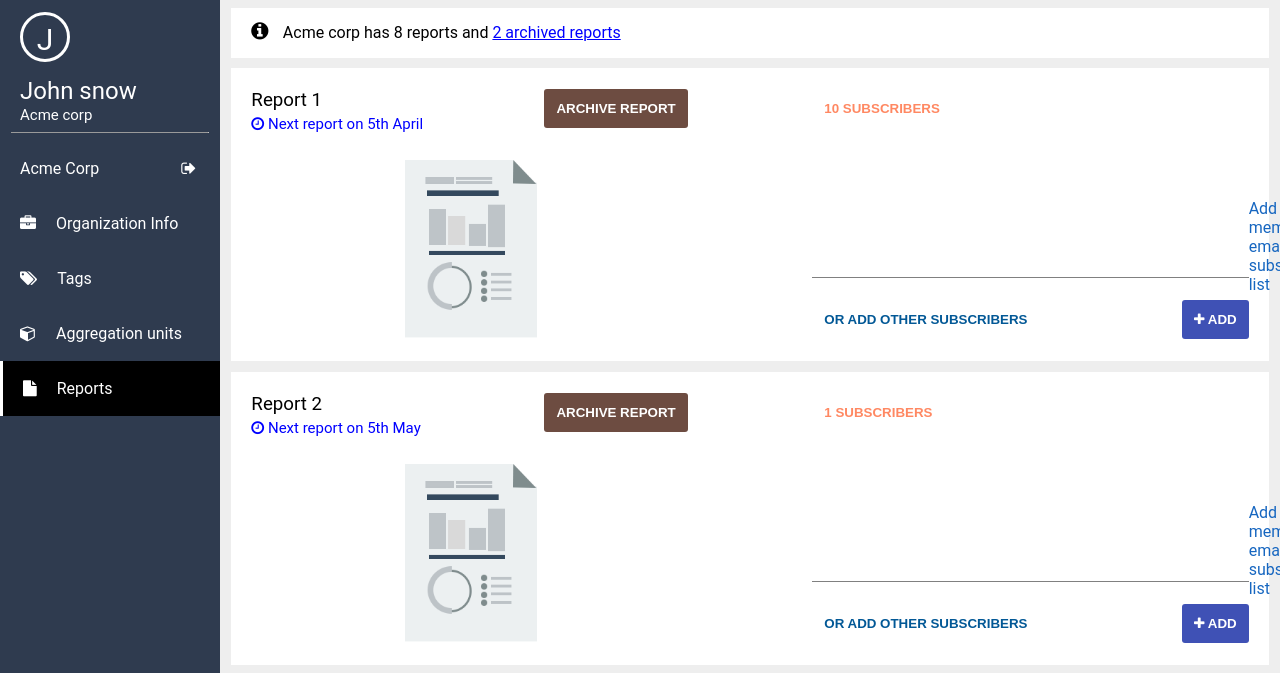
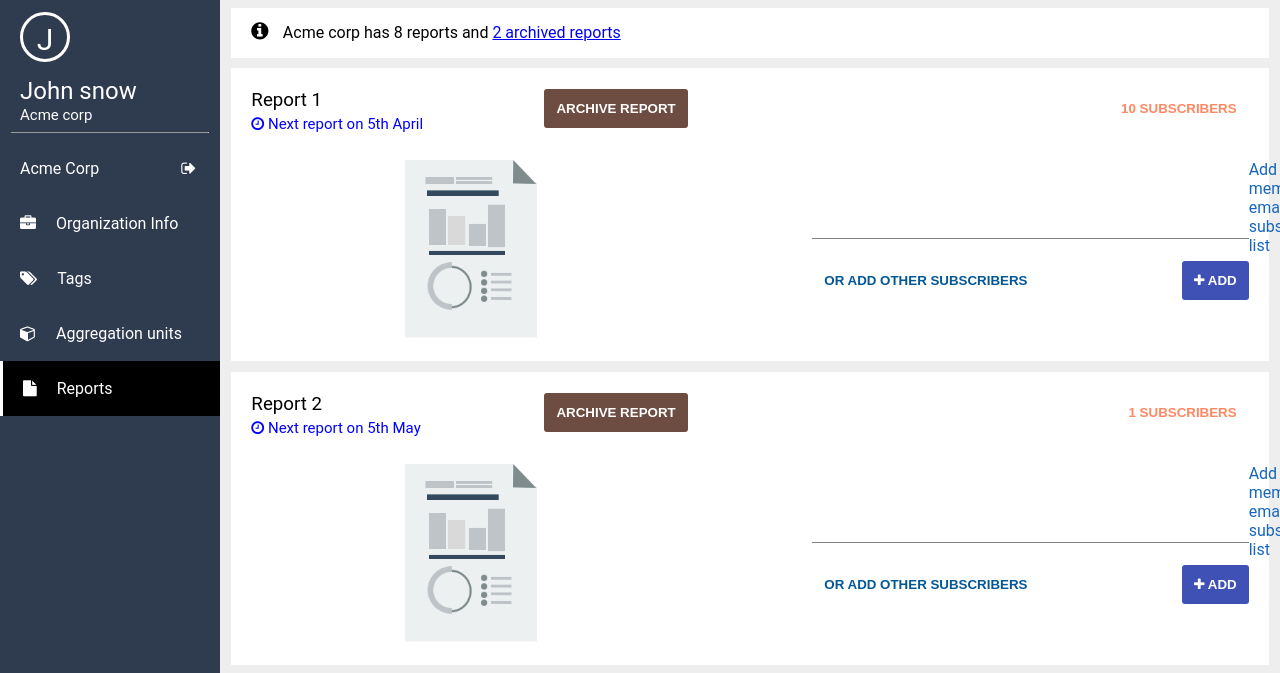
Before and after one commit to SwathiPV/html-css-assignments, a website: page assignment-1/index.html in a window 1280 px wide. Shown: the part 73-746 px from the top of the page. Drawn offline with nearby package versions, Linux system fonts and the light colour scheme; files that its build step writes are made by us from their sources.

Commit message:
Remove unnecessary code and move subscribers button to right

```diff
--- a/sass/_assignment-1.scss
+++ b/sass/_assignment-1.scss
@@ -70,7 +70,6 @@
   }
 
   .body {
-    background-color: black;
     .sidebar {
       height: 100vh;
       position: fixed;
@@ -136,7 +135,6 @@
       width: calc(100% - 220px);
       float: right;
       background-color: #eee;
-      height: calc(100vh - 71px);
 
       .reports-header {
         width: 98%;
@@ -198,6 +196,7 @@
 
             .no-of-subscribers {
               color: #ff8862;
+              float: right;
             }
 
             .subscribers-input {
```
